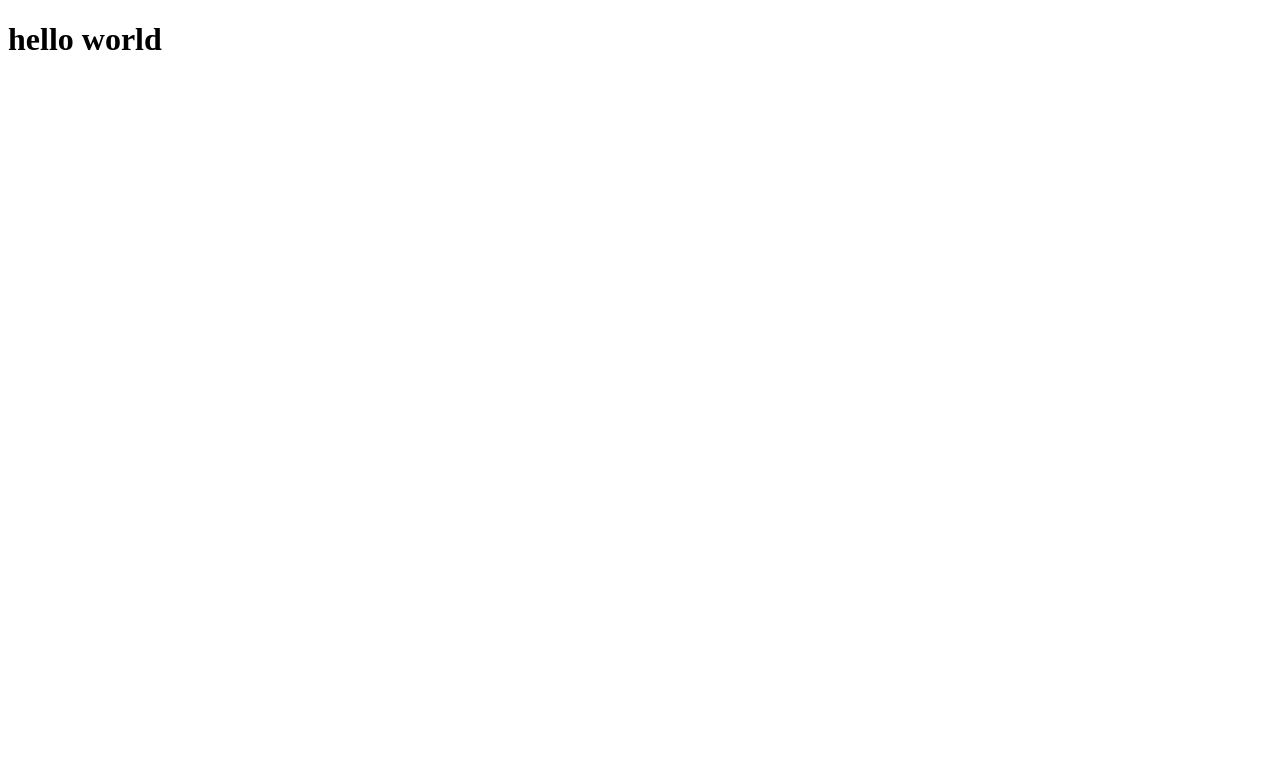
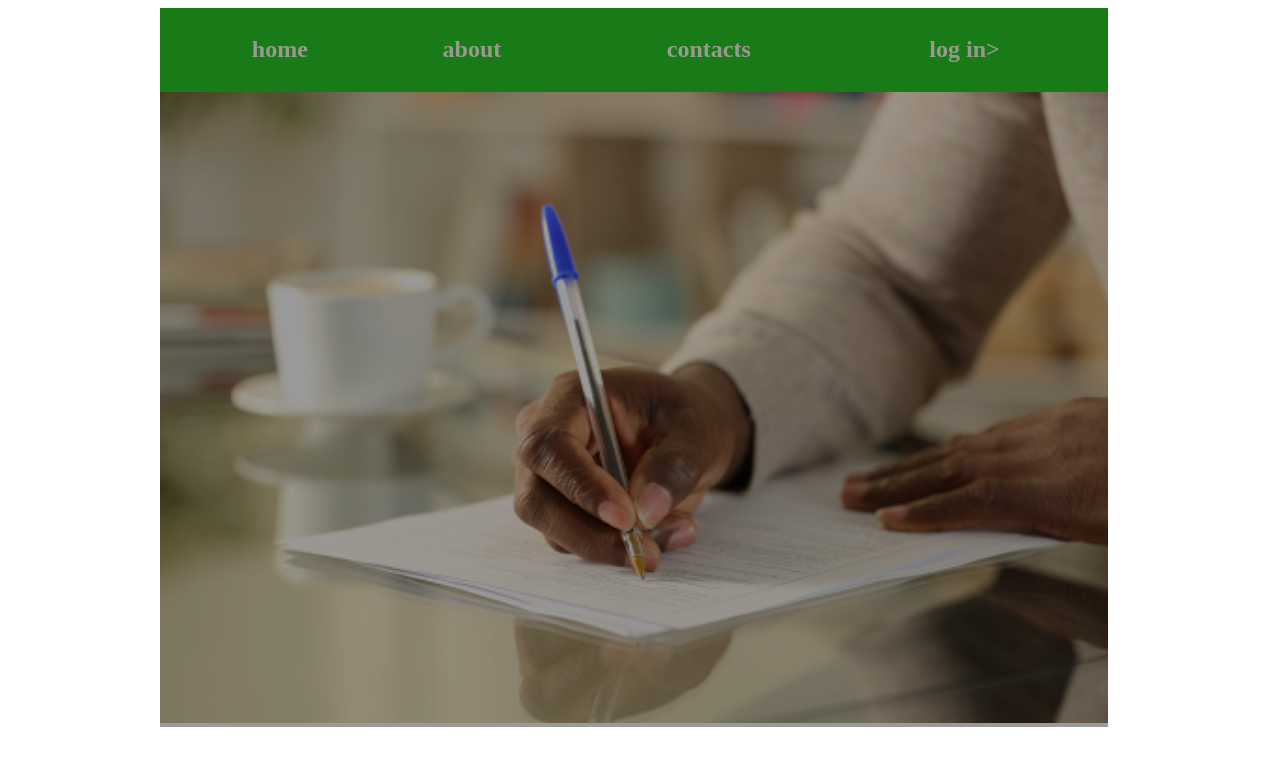
Before and after one commit to elijah-dot/highschooljavascript, a plain HTML site: page index.html in a window 1280 px wide. Drawn offline with Linux system fonts and the light colour scheme; files that its build step writes are made by us from their sources; files whose address does not match are found by name.

Commit message:
style:navbar-optimised styling and creation of class first

```diff
--- a/css/style.css
+++ b/css/style.css
@@ -0,0 +1,21 @@
+
+.first{position: relative;}
+.first .overlay{background-color: black;
+                 height: 100%;
+                 width: 75%;
+                margin-left: 12%;
+                 position: absolute;top: 0;
+                opacity: 40%;
+                }
+.first img{margin-left: 12%;}
+.first .navbar{display: flex;}
+.first .navbar table{margin-left: 12%;
+                     padding: 2%;
+                     justify-content: space-between;
+                     background-color: rgb(40, 204, 40);
+                     width: 75%;
+                     color: ivory;
+                     font-size: x-large ;
+
+
+}
--- a/index.html
+++ b/index.html
@@ -4,11 +4,31 @@
     <meta charset="UTF-8">
     <meta http-equiv="X-UA-Compatible" content="IE=edge">
     <meta name="viewport" content="width=device-width, initial-scale=1.0">
-    <link rel="stylesheet" href="style.css">
+    <link rel="stylesheet" href="css/style.css">
     <title>Document</title>
 </head>
 <body>
-    <h1>hello world</h1>
+    <div class="first">
+        <div class="navbar">
+            <table>
+                <tr>
+                    <th>home</th>
+                    <th>about</th>
+                    <th>contacts</th>
+                    <th>log in></th>
+
+                </tr>
+            </table>
+
+        </div>
+        <img src="images/test.jpg" alt="" height="74%" width="75%">
+        <div class="overlay" >
+
+        </div>
+    </div>
+
+
+
  <script src="script.js"></script>
 </body>
 </html>
```
Also changed, not shown: images/test.jpg (added), images/think.jpeg (added).
